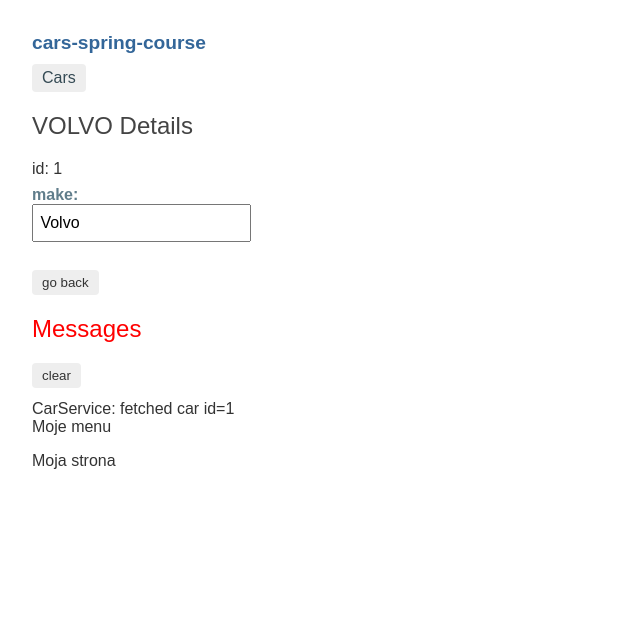
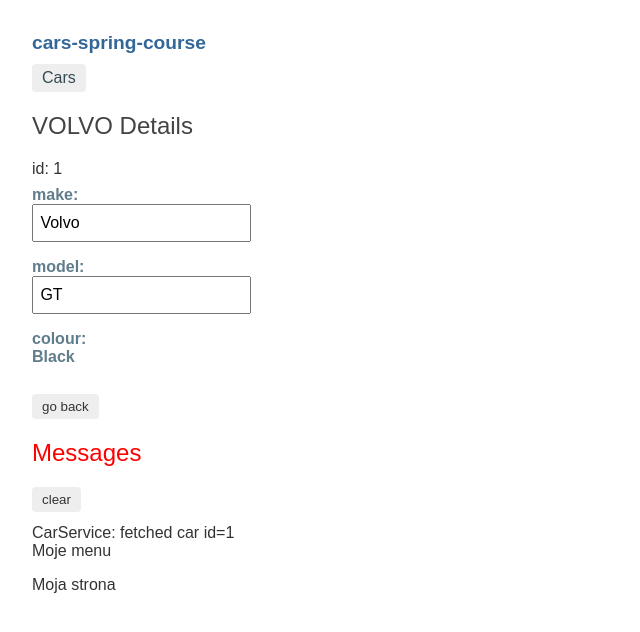
Before and after one commit to monika-rych/cars-spring-course, an Angular app: page /detail/1 in a window 1280 px wide. Shown: the top 632 px of the page, without its empty margins (0-640 px from the left). Built offline with nearby package versions, Linux system fonts and the light colour scheme.

Commit message:
more fields for details added

```diff
--- a/src/app/car-detail/car-detail.component.html
+++ b/src/app/car-detail/car-detail.component.html
@@ -3,7 +3,15 @@
   <div><span>id: </span>{{car.id}}</div>
   <div>
     <label>make:
-        <input [(ngModel)]="car.make" placeholder="make"/>
+      <input [(ngModel)]="car.make" placeholder="make" />
+    </label>
+    <br>
+    <label>model:
+      <input [(ngModel)]="car.model" placeholder="model" />
+    </label>
+    <br>
+    <label>colour:
+      {{car.colour}}
     </label>
   </div>
   <button (click)="goBack()">go back</button>
--- a/src/app/car-detail/car-detail.component.ts
+++ b/src/app/car-detail/car-detail.component.ts
@@ -1,4 +1,4 @@
-import { Component, OnInit, Input } from '@angular/core';
+import { Component, OnInit } from '@angular/core';
 import { Car } from '../car';
 import { ActivatedRoute } from '@angular/router';
 import { Location } from '@angular/common';
@@ -10,7 +10,7 @@ import { CarService }  from '../car.service';
   styleUrls: ['./car-detail.component.css']
 })
 export class CarDetailComponent implements OnInit {
-  @Input() car: Car;
+  car: Car;
 
   constructor(
     private route: ActivatedRoute,
@@ -21,11 +21,13 @@ export class CarDetailComponent implements OnInit {
   ngOnInit(): void {
     this.getCar();
   }
+
   getCar(): void {
     const id = +this.route.snapshot.paramMap.get('id');
     this.carService.getCar(id)
       .subscribe(car => this.car = car);
   }
+
   goBack(): void {
     this.location.back();
   }
```
Lines whose indentation alone changed are shown as unchanged.
